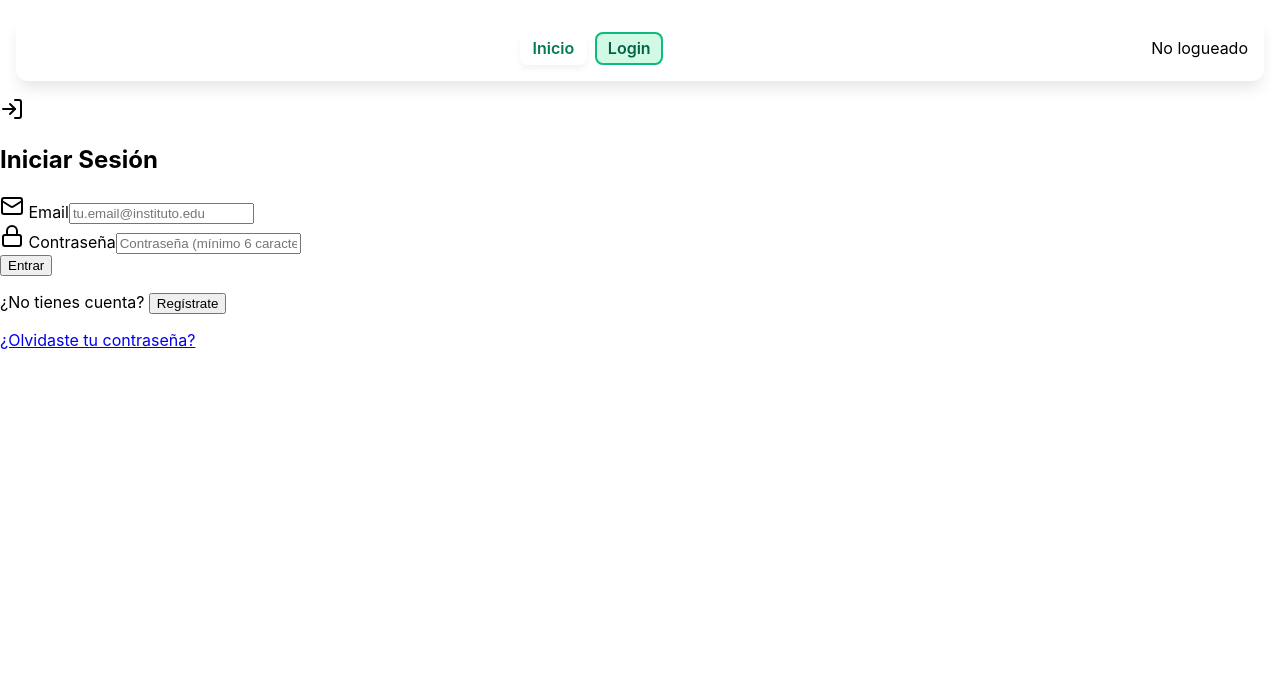
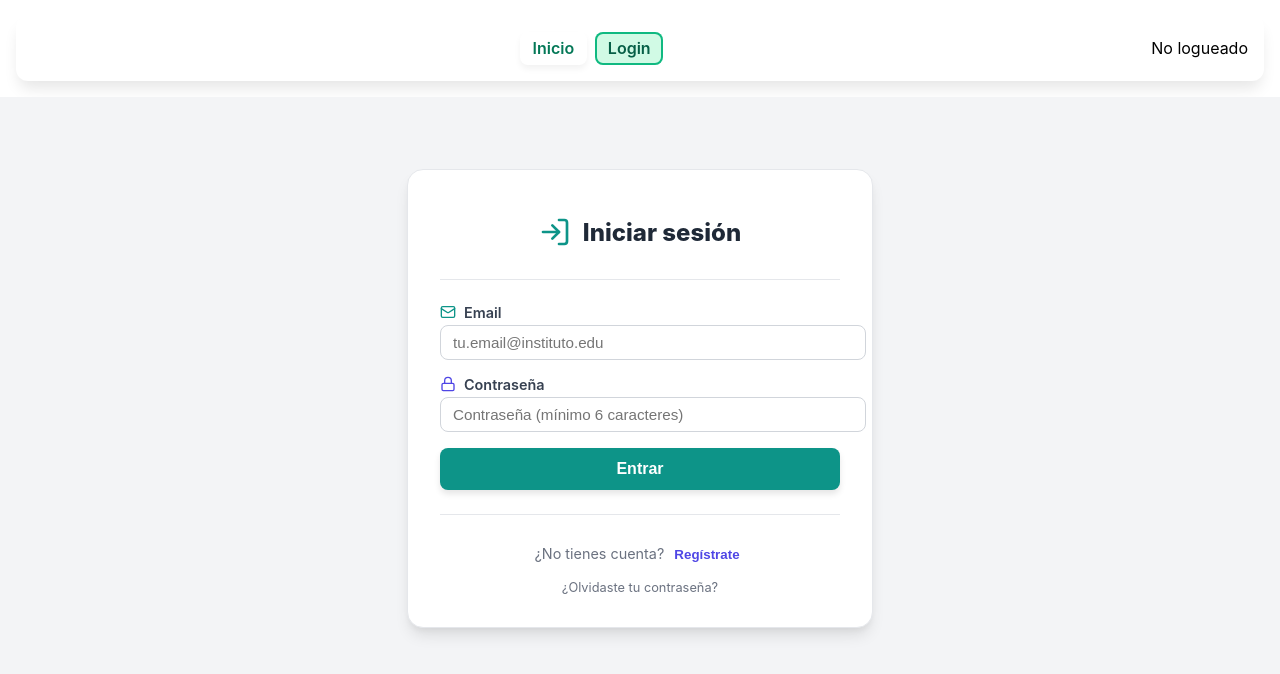
Before and after one commit to tomasmonteror/gestor-actividades, a React (Create React App) app: page /login in a window 1280 px wide. Shown: the top 674 px of the page. Built offline with nearby package versions, Linux system fonts and the light colour scheme; no server answers.

Commit message:
Estilos inline en Login y Password

```diff
--- a/src/components/Login.jsx
+++ b/src/components/Login.jsx
@@ -3,23 +3,32 @@ import React, { useState } from "react";
 import { useNavigate, Link } from "react-router-dom";
 import { login, register } from "../firebase/auth";
 import { useAuth } from "../context/AuthContext";
-import { LogIn, UserPlus, Mail, Lock, AlertTriangle, Loader } from 'lucide-react';
+import { LogIn, UserPlus, Mail, Lock, AlertTriangle, Loader } from "lucide-react";
 
 const Login = () => {
   const [email, setEmail] = useState("");
   const [password, setPassword] = useState("");
   const [error, setError] = useState("");
   const [isRegistering, setIsRegistering] = useState(false);
-  const [isSubmitting, setIsSubmitting] = useState(false); // Nuevo estado para deshabilitar el botón
+  const [isSubmitting, setIsSubmitting] = useState(false);
 
   const navigate = useNavigate();
   const { loading } = useAuth();
 
   if (loading) {
     return (
-      <div className="flex justify-center items-center min-h-screen bg-gray-50">
-        <Loader className="w-8 h-8 animate-spin text-teal-600" />
-        <span className="ml-3 text-lg text-gray-700">Cargando estado de autenticación...</span>
+      <div style={{
+        display: "flex",
+        justifyContent: "center",
+        alignItems: "center",
+        minHeight: "100vh",
+        backgroundColor: "#f3f4f6",
+        fontFamily: "Inter, sans-serif"
+      }}>
+        <Loader className="w-8 h-8 animate-spin" color="#0d9488" />
+        <span style={{ marginLeft: "12px", fontSize: "1rem", color: "#374151" }}>
+          Cargando autenticación...
+        </span>
       </div>
     );
   }
@@ -30,18 +39,10 @@ const Login = () => {
     setIsSubmitting(true);
 
     try {
-      if (isRegisterOperation) {
-        await register(email, password);
-      } else {
-        await login(email, password);
-      }
-
-      // Si tiene éxito, AuthContext se actualizará y la redirección es suficiente
+      if (isRegisterOperation) await register(email, password);
+      else await login(email, password);
       navigate("/tablero");
-
     } catch (e) {
-      console.error("Error en autenticación:", e.message);
-
       let newError = "";
       switch (e.code) {
         case "auth/invalid-email":
@@ -70,107 +71,227 @@ const Login = () => {
   };
 
   return (
-    <div className="flex justify-center items-center min-h-[80vh] bg-gray-50 p-4">
-      <div className="bg-white p-8 sm:p-10 rounded-xl shadow-2xl w-full max-w-md border border-gray-100">
-
-        {/* Título */}
-        <div className="flex items-center justify-center mb-6 border-b pb-4">
+    <div
+      style={{
+        minHeight: "100vh",
+        display: "flex",
+        justifyContent: "center",
+        alignItems: "flex-start",
+        backgroundColor: "#f3f4f6",
+        fontFamily: "Inter, sans-serif",
+        paddingTop: "9vh", // mueve el formulario un poco hacia arriba
+      }}
+    >
+      <div
+        style={{
+          backgroundColor: "#fff",
+          borderRadius: "1rem",
+          boxShadow:
+            "0 10px 15px -3px rgba(0,0,0,0.1), 0 4px 6px -2px rgba(0,0,0,0.05)",
+          width: "100%",
+          maxWidth: "400px",
+          padding: "2rem",
+          border: "1px solid #e5e7eb",
+        }}
+      >
+        {/* Encabezado */}
+        <div
+          style={{
+            display: "flex",
+            alignItems: "center",
+            justifyContent: "center",
+            marginBottom: "1.5rem",
+            borderBottom: "1px solid #e5e7eb",
+            paddingBottom: "1rem",
+          }}
+        >
           {isRegistering ? (
-            <UserPlus className="w-8 h-8 text-indigo-600 mr-3" />
+            <UserPlus size={32} color="#4f46e5" style={{ marginRight: "0.75rem" }} />
           ) : (
-            <LogIn className="w-8 h-8 text-teal-600 mr-3" />
+            <LogIn size={32} color="#0d9488" style={{ marginRight: "0.75rem" }} />
           )}
-          <h2 className="text-3xl font-bold text-gray-800">
-            {isRegistering ? "Registro de Usuario" : "Iniciar Sesión"}
-          </h2>
+          <h1 style={{ fontSize: "1.5rem", fontWeight: 800, color: "#1f2937" }}>
+            {isRegistering ? "Registro de usuario" : "Iniciar sesión"}
+          </h1>
         </div>
 
         {/* Formulario */}
-        <form onSubmit={(e) => handleSubmit(e, isRegistering)} className="space-y-6">
-
-          {/* Campo Email */}
-          <div>
-            <label htmlFor="email" className="block text-sm font-medium text-gray-700 mb-1 flex items-center">
-              <Mail className="w-4 h-4 mr-1 text-teal-500" /> Email
+        <form onSubmit={(e) => handleSubmit(e, isRegistering)}>
+          {/* Email */}
+          <div style={{ marginBottom: "1rem" }}>
+            <label
+              htmlFor="email"
+              style={{
+                display: "flex",
+                alignItems: "center",
+                fontWeight: 600,
+                fontSize: "0.9rem",
+                color: "#374151",
+                marginBottom: "0.25rem",
+              }}
+            >
+              <Mail size={16} color="#0d9488" style={{ marginRight: "0.5rem" }} /> Email
             </label>
             <input
               id="email"
+              type="email"
               placeholder="tu.email@instituto.edu"
               value={email}
               onChange={(e) => setEmail(e.target.value)}
-              type="email"
+              disabled={isSubmitting}
               required
-              className="mt-1 block w-full px-4 py-2 border border-gray-300 rounded-lg shadow-sm focus:ring-teal-500 focus:border-teal-500 transition duration-150"
-              disabled={isSubmitting}
+              style={{
+                width: "100%",
+                padding: "0.5rem 0.75rem",
+                border: "1px solid #d1d5db",
+                borderRadius: "0.5rem",
+                fontSize: "0.95rem",
+                outline: "none",
+              }}
             />
           </div>
 
-          {/* Campo Contraseña */}
-          <div>
-            <label htmlFor="password" className="block text-sm font-medium text-gray-700 mb-1 flex items-center">
-              <Lock className="w-4 h-4 mr-1 text-indigo-500" /> Contraseña
+          {/* Contraseña */}
+          <div style={{ marginBottom: "1rem" }}>
+            <label
+              htmlFor="password"
+              style={{
+                display: "flex",
+                alignItems: "center",
+                fontWeight: 600,
+                fontSize: "0.9rem",
+                color: "#374151",
+                marginBottom: "0.25rem",
+              }}
+            >
+              <Lock size={16} color="#4f46e5" style={{ marginRight: "0.5rem" }} /> Contraseña
             </label>
             <input
               id="password"
+              type="password"
               placeholder="Contraseña (mínimo 6 caracteres)"
-              type="password"
               value={password}
               onChange={(e) => setPassword(e.target.value)}
+              disabled={isSubmitting}
               required
-              className="mt-1 block w-full px-4 py-2 border border-gray-300 rounded-lg shadow-sm focus:ring-teal-500 focus:border-teal-500 transition duration-150"
-              disabled={isSubmitting}
+              style={{
+                width: "100%",
+                padding: "0.5rem 0.75rem",
+                border: "1px solid #d1d5db",
+                borderRadius: "0.5rem",
+                fontSize: "0.95rem",
+                outline: "none",
+              }}
             />
           </div>
 
-          {/* Mensaje de Error */}
+          {/* Error */}
           {error && (
-            <div className="p-3 bg-red-100 border border-red-400 text-red-700 rounded-lg flex items-center text-sm">
-              <AlertTriangle className="w-5 h-5 mr-2" />
+            <div
+              style={{
+                backgroundColor: "#fee2e2",
+                border: "1px solid #f87171",
+                color: "#b91c1c",
+                borderRadius: "0.5rem",
+                padding: "0.75rem",
+                display: "flex",
+                alignItems: "center",
+                fontSize: "0.875rem",
+                marginBottom: "1rem",
+              }}
+            >
+              <AlertTriangle size={18} style={{ marginRight: "0.5rem" }} />
               {error}
             </div>
           )}
 
-          {/* Botón Principal */}
+          {/* Botón principal */}
           <button
             type="submit"
-            className="w-full flex justify-center py-3 px-4 border border-transparent rounded-lg shadow-lg text-lg font-medium text-white bg-teal-600 hover:bg-teal-700 transition duration-200 focus:outline-none focus:ring-2 focus:ring-offset-2 focus:ring-teal-500 disabled:opacity-50"
             disabled={isSubmitting}
+            style={{
+              width: "100%",
+              backgroundColor: "#0d9488",
+              color: "white",
+              fontWeight: 600,
+              fontSize: "1rem",
+              padding: "0.75rem",
+              border: "none",
+              borderRadius: "0.5rem",
+              cursor: isSubmitting ? "not-allowed" : "pointer",
+              opacity: isSubmitting ? 0.7 : 1,
+              boxShadow: "0 4px 6px rgba(0,0,0,0.1)",
+            }}
           >
-            {isSubmitting ? (
-              <Loader className="w-5 h-5 animate-spin mr-2" />
-            ) : (
-              isRegistering ? "Registrarse" : "Entrar"
-            )}
+            {isSubmitting ? "Procesando..." : isRegistering ? "Registrarse" : "Entrar"}
           </button>
         </form>
 
-        {/* Enlace para cambiar entre Login y Registro */}
-        <div className="mt-6 pt-4 border-t border-gray-100 text-center">
-          <p className="text-sm text-gray-600">
-            {isRegistering ? "¿Ya tienes cuenta?" : "¿No tienes cuenta?"}{" "}
+        {/* Enlaces */}
+        <div
+          style={{
+            textAlign: "center",
+            fontSize: "0.9rem",
+            color: "#6b7280",
+            borderTop: "1px solid #e5e7eb",
+            paddingTop: "1rem",
+            marginTop: "1.5rem",
+          }}
+        >
+          {isRegistering ? (
+            <p>
+              ¿Ya tienes cuenta?{" "}
               <button
                 onClick={() => {
-                setIsRegistering(!isRegistering);
-                setError(""); // Limpiar errores al cambiar de modo
-                setPassword(""); // Limpiar contraseña al cambiar de modo
+                  setIsRegistering(false);
+                  setError("");
+                  setPassword("");
                 }}
-              className="font-medium text-indigo-600 hover:text-indigo-500 transition duration-150"
-              disabled={isSubmitting}
+                style={{
+                  background: "none",
+                  border: "none",
+                  color: "#4f46e5",
+                  fontWeight: 600,
+                  cursor: "pointer",
+                }}
               >
-              {isRegistering ? "Inicia Sesión" : "Regístrate"}
+                Inicia sesión
               </button>
             </p>
-
-          {/* Enlace de restablecimiento de contraseña (visible solo en Login) */}
-          {!isRegistering && (
-            <div className="mt-3">
+          ) : (
+            <>
+              <p>
+                ¿No tienes cuenta?{" "}
+                <button
+                  onClick={() => {
+                    setIsRegistering(true);
+                    setError("");
+                    setPassword("");
+                  }}
+                  style={{
+                    background: "none",
+                    border: "none",
+                    color: "#4f46e5",
+                    fontWeight: 600,
+                    cursor: "pointer",
+                  }}
+                >
+                  Regístrate
+                </button>
+              </p>
+              <div style={{ marginTop: "0.75rem" }}>
                 <Link
                   to="/request-password-reset"
-                className="text-xs font-medium text-gray-500 hover:text-gray-700 transition duration-150"
+                  style={{
+                    fontSize: "0.8rem",
+                    color: "#6b7280",
+                    textDecoration: "none",
+                  }}
                 >
                   ¿Olvidaste tu contraseña?
                 </Link>
               </div>
+            </>
           )}
         </div>
       </div>
--- a/src/pages/PasswordResetRequestPage.jsx
+++ b/src/pages/PasswordResetRequestPage.jsx
@@ -1,33 +1,35 @@
 // src/pages/PasswordResetRequestPage.jsx
-import React, { useState } from 'react';
-import { sendPasswordReset } from '../firebase/auth'; // Importamos la nueva función
-import { useNavigate } from 'react-router-dom';
+import React, { useState } from "react";
+import { sendPasswordReset } from "../firebase/auth";
+import { useNavigate } from "react-router-dom";
 
 const PasswordResetRequestPage = () => {
-  const [email, setEmail] = useState('');
-  const [message, setMessage] = useState('');
-  const [error, setError] = useState('');
+  const [email, setEmail] = useState("");
+  const [message, setMessage] = useState("");
+  const [error, setError] = useState("");
   const [isLoading, setIsLoading] = useState(false);
   const navigate = useNavigate();
 
   const handleSubmit = async (e) => {
     e.preventDefault();
-    setMessage('');
-    setError('');
+    setMessage("");
+    setError("");
     setIsLoading(true);
 
     try {
       await sendPasswordReset(email);
-      setMessage('¡Éxito! Si tu email está registrado, recibirás un enlace para restablecer tu contraseña. Revisa tu bandeja de entrada (y la carpeta de spam).');
-      setEmail(''); // Limpiar el campo
+      setMessage(
+        "✅ Si tu email está registrado, recibirás un enlace para restablecer tu contraseña. Revisa tu bandeja de entrada (y spam)."
+      );
+      setEmail("");
     } catch (err) {
       console.error("Error al solicitar restablecimiento:", err);
       if (err.code === "auth/invalid-email") {
         setError("El formato del email no es válido.");
       } else if (err.code === "auth/user-not-found") {
-        // Por seguridad, Firebase dice que no se debe revelar si el email existe o no.
-        // Por lo tanto, el mensaje de éxito es genérico, incluso si el email no existe.
-        setMessage('Si tu email está registrado, recibirás un enlace para restablecer tu contraseña. Revisa tu bandeja de entrada.');
+        setMessage(
+          "Si tu email está registrado, recibirás un enlace para restablecer tu contraseña."
+        );
       } else {
         setError(`Error: ${err.message}`);
       }
@@ -37,12 +39,74 @@ const PasswordResetRequestPage = () => {
   };
 
   return (
-    <div style={{ maxWidth: '400px', margin: '50px auto', padding: '20px', border: '1px solid #ccc', borderRadius: '8px', boxShadow: '0 2px 4px rgba(0,0,0,0.1)' }}>
-      <h2>Restablecer Contraseña</h2>
-      <p>Introduce tu dirección de correo electrónico para recibir un enlace de restablecimiento de contraseña.</p>
-      <form onSubmit={handleSubmit} style={{ display: 'flex', flexDirection: 'column', gap: '15px' }}>
-        <div>
-          <label htmlFor="email" style={{ display: 'block', marginBottom: '5px' }}>Email:</label>
+    <div
+      style={{
+        minHeight: "100vh",
+        display: "flex",
+        justifyContent: "center",
+        alignItems: "flex-start",
+        backgroundColor: "#f3f4f6",
+        fontFamily: "Inter, sans-serif",
+        paddingTop: "9vh", // igual que el Login.jsx
+      }}
+    >
+      <div
+        style={{
+          backgroundColor: "#fff",
+          borderRadius: "1rem",
+          boxShadow:
+            "0 10px 15px -3px rgba(0,0,0,0.1), 0 4px 6px -2px rgba(0,0,0,0.05)",
+          width: "100%",
+          maxWidth: "400px",
+          padding: "2rem",
+          border: "1px solid #e5e7eb",
+          textAlign: "center",
+        }}
+      >
+        {/* Encabezado */}
+        <div
+          style={{
+            marginBottom: "1.5rem",
+            borderBottom: "1px solid #e5e7eb",
+            paddingBottom: "1rem",
+          }}
+        >
+          <h1
+            style={{
+              fontSize: "1.5rem",
+              fontWeight: 800,
+              color: "#1f2937",
+            }}
+          >
+            Restablecer contraseña
+          </h1>
+        </div>
+
+        <p
+          style={{
+            color: "#6b7280",
+            fontSize: "0.95rem",
+            marginBottom: "1.5rem",
+          }}
+        >
+          Introduce tu correo electrónico para recibir un enlace de restablecimiento.
+        </p>
+
+        {/* Formulario */}
+        <form onSubmit={handleSubmit}>
+          <div style={{ marginBottom: "1rem", textAlign: "left" }}>
+            <label
+              htmlFor="email"
+              style={{
+                display: "block",
+                fontWeight: 600,
+                fontSize: "0.9rem",
+                color: "#374151",
+                marginBottom: "0.25rem",
+              }}
+            >
+              Correo electrónico
+            </label>
             <input
               type="email"
               id="email"
@@ -50,22 +114,91 @@ const PasswordResetRequestPage = () => {
               onChange={(e) => setEmail(e.target.value)}
               placeholder="tu@email.com"
               required
-            style={{ width: '100%', padding: '10px', border: '1px solid #ddd', borderRadius: '4px' }}
+              disabled={isLoading}
+              style={{
+                width: "100%",
+                padding: "0.5rem 0.75rem",
+                border: "1px solid #d1d5db",
+                borderRadius: "0.5rem",
+                fontSize: "0.95rem",
+                outline: "none",
+              }}
             />
           </div>
+
           <button
             type="submit"
             disabled={isLoading}
-          style={{ padding: '10px 15px', backgroundColor: '#007bff', color: 'white', border: 'none', borderRadius: '4px', cursor: 'pointer', opacity: isLoading ? 0.7 : 1 }}
+            style={{
+              width: "100%",
+              backgroundColor: "#0d9488",
+              color: "white",
+              fontWeight: 600,
+              fontSize: "1rem",
+              padding: "0.75rem",
+              border: "none",
+              borderRadius: "0.5rem",
+              cursor: isLoading ? "not-allowed" : "pointer",
+              opacity: isLoading ? 0.7 : 1,
+              boxShadow: "0 4px 6px rgba(0,0,0,0.1)",
+              marginTop: "0.5rem",
+            }}
           >
-          {isLoading ? 'Enviando...' : 'Enviar Enlace de Restablecimiento'}
+            {isLoading ? "Enviando..." : "Enviar enlace de restablecimiento"}
           </button>
         </form>
-      {message && <p style={{ color: 'green', marginTop: '15px' }}>{message}</p>}
-      {error && <p style={{ color: 'red', marginTop: '15px' }}>{error}</p>}
-      <p style={{ marginTop: '20px' }}>
-        ¿Recordaste tu contraseña? <span onClick={() => navigate('/login')} style={{ color: '#007bff', cursor: 'pointer', textDecoration: 'underline' }}>Iniciar Sesión</span>
+
+        {/* Mensajes */}
+        {message && (
+          <p
+            style={{
+              color: "#059669",
+              fontSize: "0.9rem",
+              marginTop: "1rem",
+              textAlign: "left",
+            }}
+          >
+            {message}
           </p>
+        )}
+        {error && (
+          <p
+            style={{
+              color: "#dc2626",
+              fontSize: "0.9rem",
+              marginTop: "1rem",
+              textAlign: "left",
+            }}
+          >
+            {error}
+          </p>
+        )}
+
+        {/* Enlace volver */}
+        <div
+          style={{
+            textAlign: "center",
+            fontSize: "0.9rem",
+            color: "#6b7280",
+            borderTop: "1px solid #e5e7eb",
+            paddingTop: "1rem",
+            marginTop: "1.5rem",
+          }}
+        >
+          <button
+            onClick={() => navigate("/login")}
+            style={{
+              background: "none",
+              border: "none",
+              color: "#4f46e5",
+              fontWeight: 600,
+              cursor: "pointer",
+            }}
+          >
+            ← Volver al inicio de sesión
+          </button>
+        </div>
+      </div>
     </div>
   );
 };
```
Also changed, not shown: src/pages/PasswordResetConfirmPage.jsx (+102 -52 lines). Lines whose indentation alone changed are shown as unchanged.
